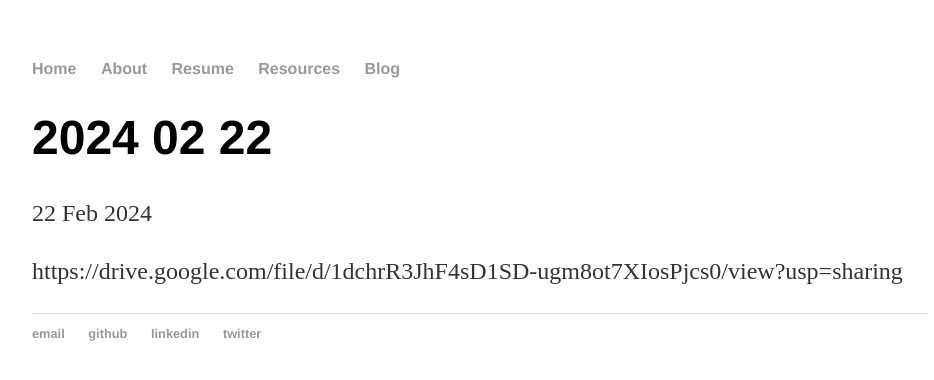
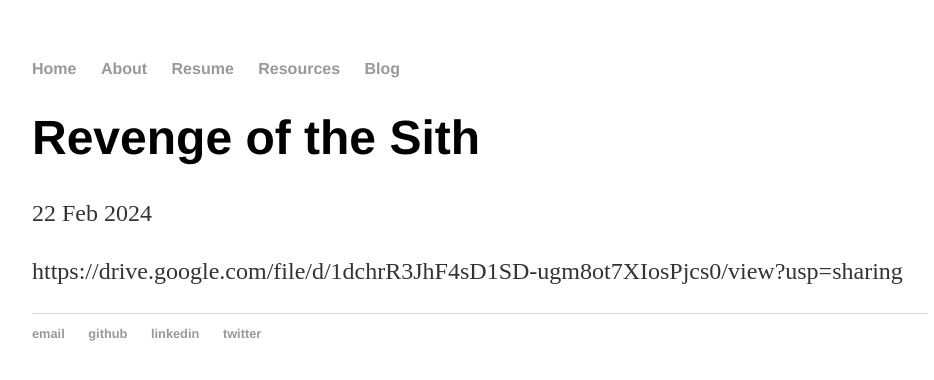
Before and after one commit to avyukd/avyukd.github.io, a Jekyll site: the page built from _posts/2024-02-22-2024-02-22.md, in a window 1280 px wide. Shown: the top 380 px of the page, without its empty margins (160-1094 px from the left). Built offline with Jekyll 4.4.1, drawn with Linux system fonts in a browser that asks for light colours; our own code applies the rules of GitHub Pages for plain Markdown files.

Commit message:
fix new post

```diff
--- a/_posts/2024-02-22-2024-02-22.md
+++ b/_posts/2024-02-22-2024-02-22.md
@@ -1 +1,7 @@
+---
+layout: post
+title: "Revenge of the Sith"
+date: 2024-02-22
+---
+
 https://drive.google.com/file/d/1dchrR3JhF4sD1SD-ugm8ot7XIosPjcs0/view?usp=sharing
```
